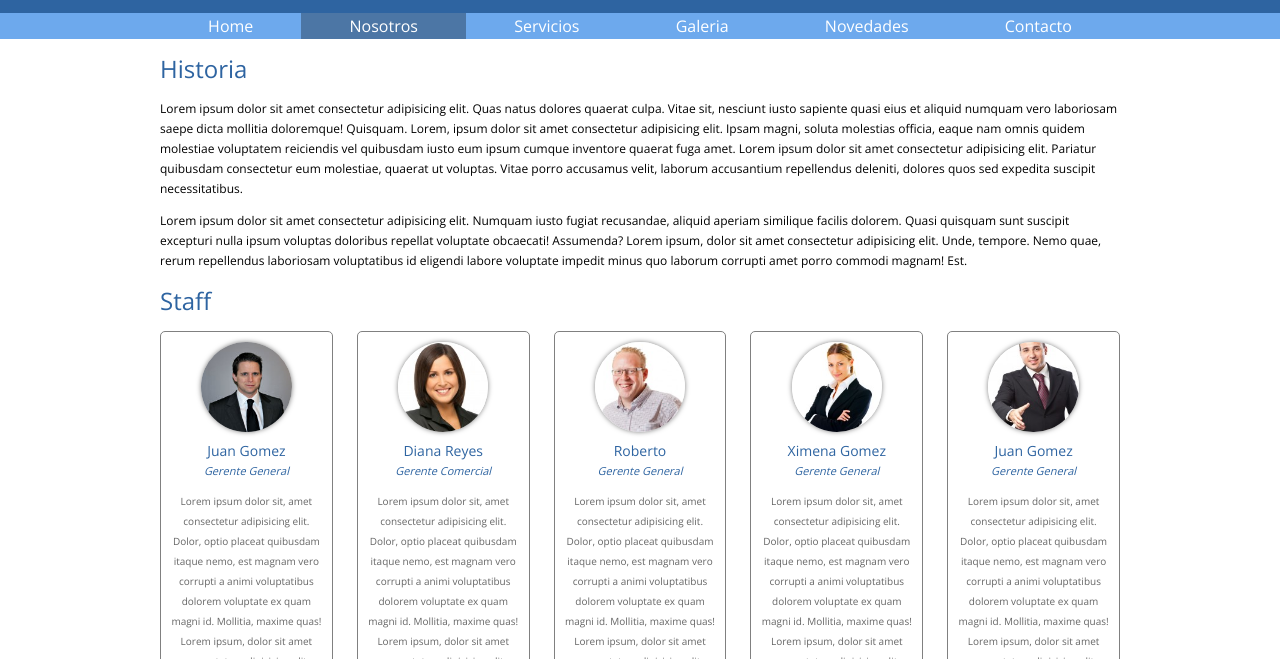
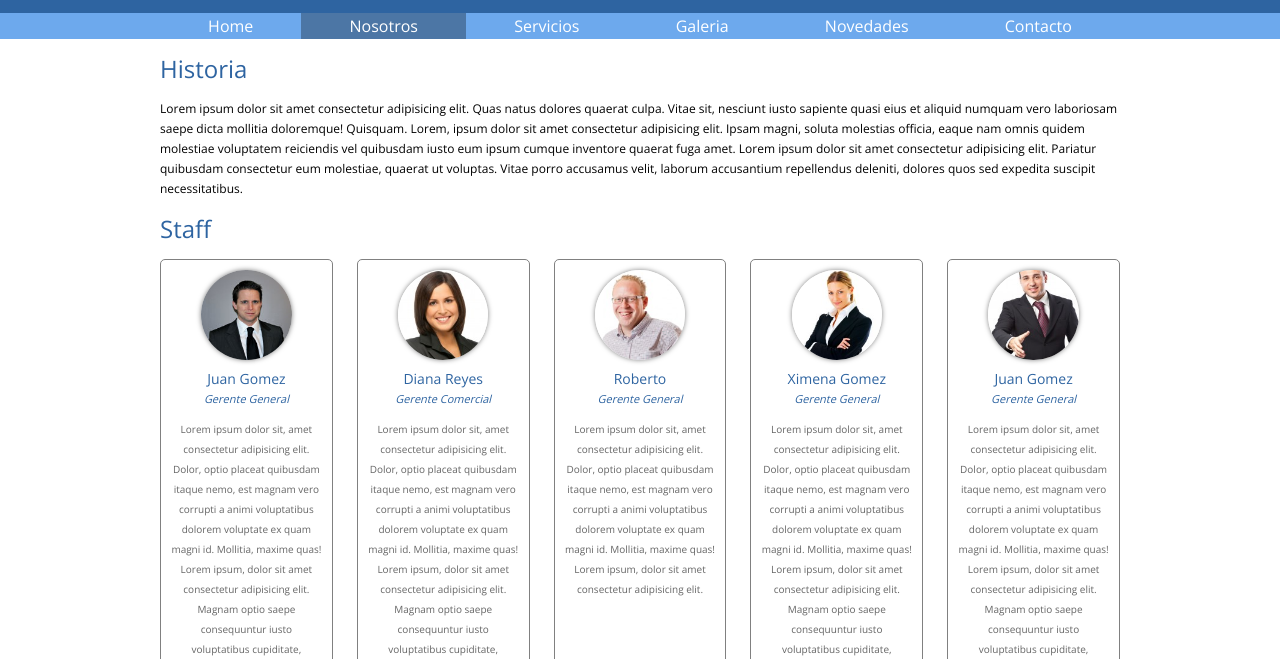
Before and after one commit to MartinGelvan/CursoUTNWebMaster, a plain HTML site: page nosotros.html in a window 1280 px wide. Shown: the part 141-800 px from the top of the page. Drawn offline with nearby package versions, Linux system fonts and the light colour scheme.

Commit message:
Modifique historia

```diff
--- a/nosotros.html
+++ b/nosotros.html
@@ -32,7 +32,7 @@
         <section class="historia">
             <h2>Historia</h2>
             <p>Lorem ipsum dolor sit amet consectetur adipisicing elit. Quas natus dolores quaerat culpa. Vitae sit, nesciunt iusto sapiente quasi eius et aliquid numquam vero laboriosam saepe dicta mollitia doloremque! Quisquam. Lorem, ipsum dolor sit amet consectetur adipisicing elit. Ipsam magni, soluta molestias officia, eaque nam omnis quidem molestiae voluptatem reiciendis vel quibusdam iusto eum ipsum cumque inventore quaerat fuga amet. Lorem ipsum dolor sit amet consectetur adipisicing elit. Pariatur quibusdam consectetur eum molestiae, quaerat ut voluptas. Vitae porro accusamus velit, laborum accusantium repellendus deleniti, dolores quos sed expedita suscipit necessitatibus.</p>
-            <p>Lorem ipsum dolor sit amet consectetur adipisicing elit. Numquam iusto fugiat recusandae, aliquid aperiam similique facilis dolorem. Quasi quisquam sunt suscipit excepturi nulla ipsum voluptas doloribus repellat voluptate obcaecati! Assumenda? Lorem ipsum, dolor sit amet consectetur adipisicing elit. Unde, tempore. Nemo quae, rerum repellendus laboriosam voluptatibus id eligendi labore voluptate impedit minus quo laborum corrupti amet porro commodi magnam! Est.</p>
+
         </section>
         <section class="staff">
             <h2>Staff</h2>
```
